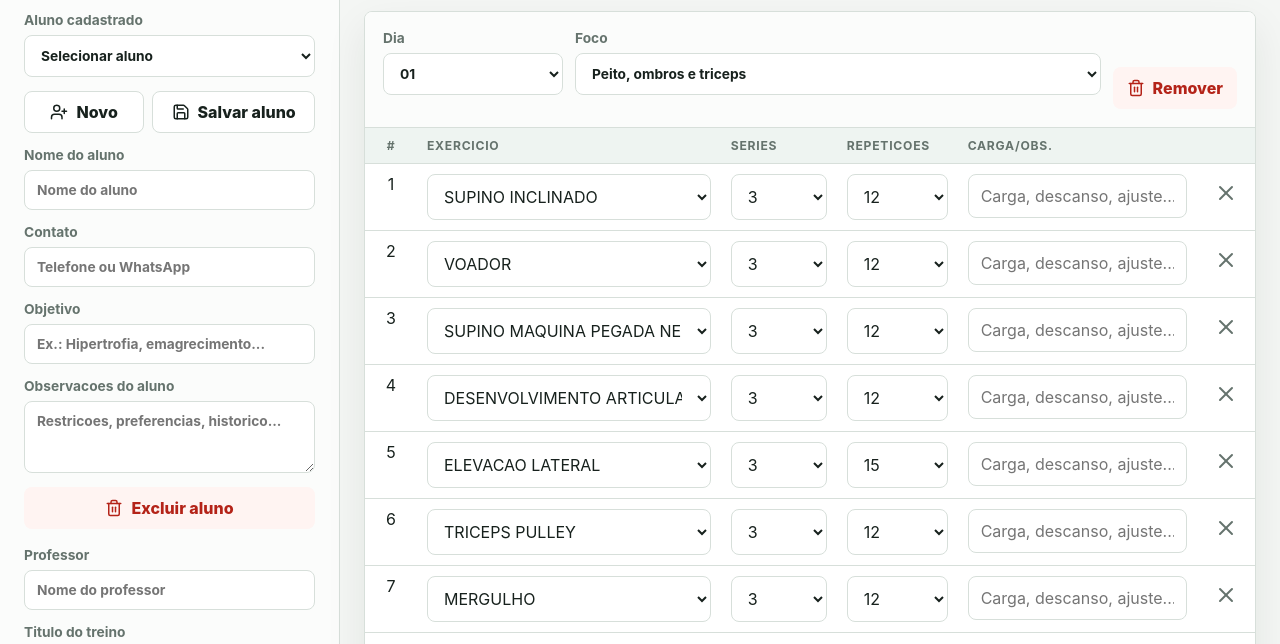
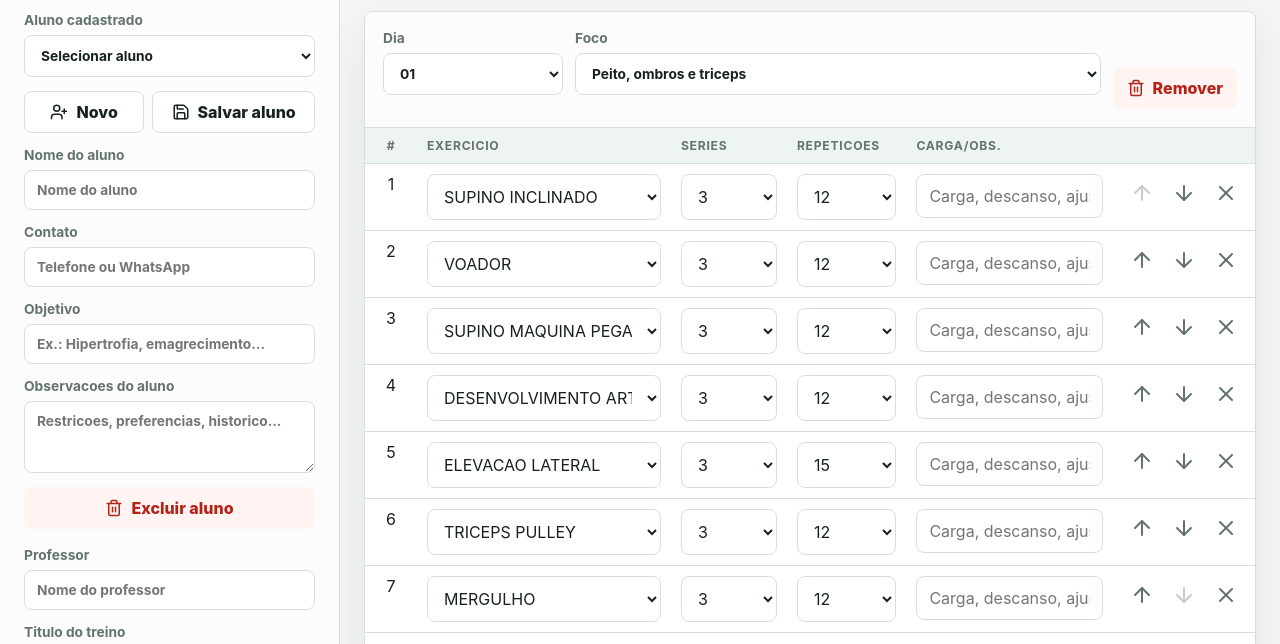
Before and after one commit to vinipratim/Sistema-Academia, a plain HTML site: page index.html in a window 1280 px wide. Shown: the part 150-794 px from the top of the page. Drawn offline with nearby package versions, Linux system fonts and the light colour scheme.

Commit message:
Allow reordering exercises

```diff
--- a/app.js
+++ b/app.js
@@ -660,9 +660,17 @@ function renderExerciseRows(tbody, day) {
       </td>
       <td><input data-column="3" value="${escapeAttr(exercise[3])}" placeholder="Carga, descanso, ajuste..." /></td>
       <td>
-        <button class="icon-button" data-action="remove-exercise" type="button" title="Remover exercicio">
-          <i data-lucide="x"></i>
-        </button>
+        <div class="row-actions">
+          <button class="icon-button" data-action="move-up" type="button" title="Mover para cima" ${exerciseIndex === 0 ? "disabled" : ""}>
+            <i data-lucide="arrow-up"></i>
+          </button>
+          <button class="icon-button" data-action="move-down" type="button" title="Mover para baixo" ${exerciseIndex === day.exercises.length - 1 ? "disabled" : ""}>
+            <i data-lucide="arrow-down"></i>
+          </button>
+          <button class="icon-button" data-action="remove-exercise" type="button" title="Remover exercicio">
+            <i data-lucide="x"></i>
+          </button>
+        </div>
       </td>
     `;
 
@@ -697,6 +705,14 @@ function renderExerciseRows(tbody, day) {
       persist();
     });
 
+    row.querySelector("[data-action='move-up']").addEventListener("click", () => {
+      moveExercise(day, exerciseIndex, exerciseIndex - 1);
+    });
+
+    row.querySelector("[data-action='move-down']").addEventListener("click", () => {
+      moveExercise(day, exerciseIndex, exerciseIndex + 1);
+    });
+
     row.querySelector("[data-action='remove-exercise']").addEventListener("click", () => {
       day.exercises.splice(exerciseIndex, 1);
       render();
@@ -705,6 +721,17 @@ function renderExerciseRows(tbody, day) {
 
     tbody.append(row);
   });
+}
+
+function moveExercise(day, fromIndex, toIndex) {
+  if (toIndex < 0 || toIndex >= day.exercises.length) {
+    return;
+  }
+
+  const [exercise] = day.exercises.splice(fromIndex, 1);
+  day.exercises.splice(toIndex, 0, exercise);
+  render();
+  persist();
 }
 
 function normalizeState() {
--- a/styles.css
+++ b/styles.css
@@ -332,7 +332,7 @@ select:focus {
 
 .exercise-table td:last-child,
 .exercise-table th:last-child {
-  width: 52px;
+  width: 132px;
   text-align: center;
 }
 
@@ -360,9 +360,25 @@ select:focus {
   color: var(--muted);
 }
 
+.icon-button:disabled {
+  cursor: not-allowed;
+  opacity: 0.35;
+}
+
 .icon-button:hover {
   background: #fff4f2;
   color: var(--danger);
+}
+
+.icon-button:disabled:hover {
+  background: transparent;
+  color: var(--muted);
+}
+
+.row-actions {
+  display: flex;
+  justify-content: center;
+  gap: 4px;
 }
 
 .day-footer {
```
